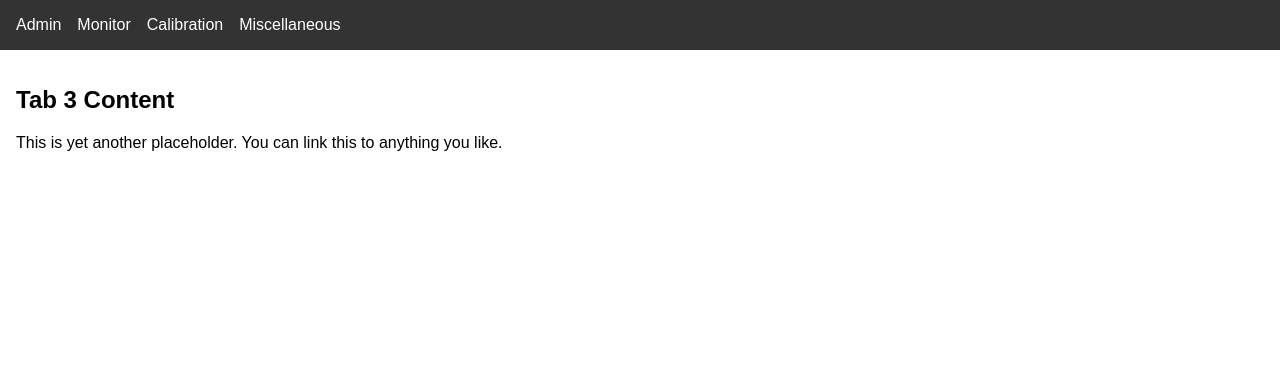
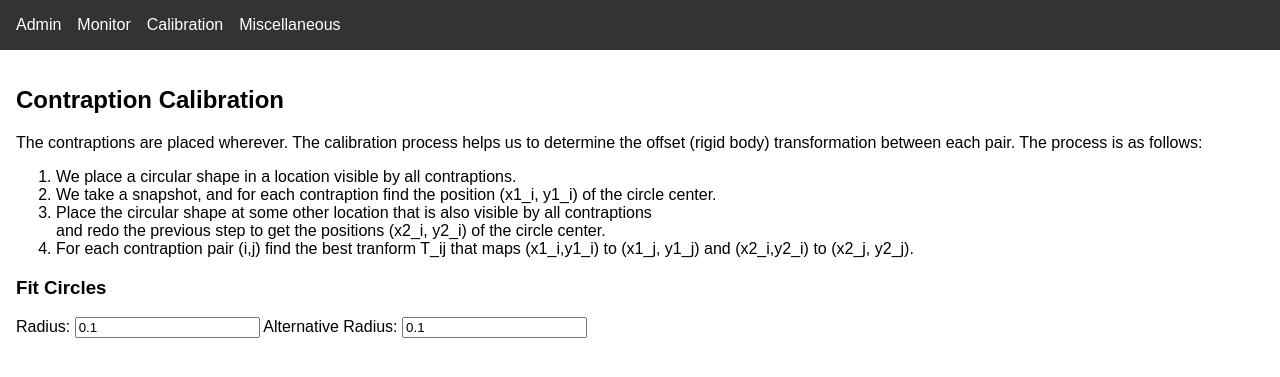
Before and after one commit to TAU-CGL/rplidar_recorder, a Django app: page / in a window 1280 px wide, after a click on "Calibration". Shown: the top 377 px of the page. Run offline with Django 5.2, Linux system fonts and the light colour scheme; data that the repository does not hold is empty.

Commit message:
Start the calibration page

```diff
--- /dev/null
+++ b/server/static/js/calibration.js
@@ -0,0 +1,60 @@
+async function fetch_recent_scans() {
+    let response = await fetch('/api/contraption/list');
+    let data = await response.json();
+    let devices = [];
+    data.forEach(dev => devices.push(dev.nickname));
+    devices.sort();
+
+    let result = {};
+
+    for(let i = 0; i < devices.length; i++) {
+        let device = devices[i];
+
+        // Fetch all timestamps and find out which was is most recent
+        let payload = new URLSearchParams({contraption_nickname: device}).toString();
+        let response = await fetch("/api/contraption/list/scans", {
+            method: "POST",
+            headers: {
+                "Content-Type": "application/x-www-form-urlencoded"
+            },
+            body: payload
+        });
+        let data = await response.json();
+        let timestamps = data.map(scan => new Object({ts: scan.timestamp, id: scan.id}));
+        timestamps.sort((a, b) => new Date(a.ts) - new Date(b.ts));
+        let lastTimestamp = timestamps[timestamps.length - 1];
+        console.log(lastTimestamp);
+
+        // Fetch the most recent timestamp's data
+        payload = new URLSearchParams({
+            contraption_nickname: device,
+            scan_id: lastTimestamp.id
+        }).toString();
+        response = await fetch("/api/contraption/get/scan", {
+            method: "POST",
+            headers: {
+                "Content-Type": "application/x-www-form-urlencoded"
+            },
+            body: payload
+        });
+        data = await response.json();
+        let ranges = data["ranges"];
+
+        // Convert ranges to points
+        let rawScan = JSON.parse(ranges.replaceAll("\'", "\"").replaceAll("inf", "-1"));
+        let points = [];
+        let N = rawScan.ranges.length;
+        for (let i = 0; i < N; i++) {
+            let theta = i / (N-1) * 2 * Math.PI;
+            let val = rawScan.ranges[i];
+            if (val < 0) continue;
+            let x = val * Math.cos(theta);
+            let y = val * Math.sin(theta);
+            points.push([x, y])
+        }
+
+        result[device] = points;
+    }
+
+    return result;
+}
--- a/server/templates/tabs/calibration.html
+++ b/server/templates/tabs/calibration.html
@@ -1,2 +1,27 @@
-<h2>Tab 3 Content</h2>
-<p>This is yet another placeholder. You can link this to anything you like.</p>
+<h2>Contraption Calibration</h2>
+<p>
+    The contraptions are placed wherever. The calibration process helps us to determine the offset (rigid body) transformation between each pair.
+    The process is as follows:
+    <ol>
+        <li>We place a circular shape in a location visible by all contraptions.</li>
+        <li>We take a snapshot, and for each contraption find the position (x1_i, y1_i) of the circle center.</li>
+        <li>
+            Place the circular shape at some other location that is also visible by all contraptions<br>
+            and redo the previous step to get the positions (x2_i, y2_i) of the circle center.
+        </li>
+        <li>For each contraption pair (i,j) find the best tranform T_ij that maps (x1_i,y1_i) to (x1_j, y1_j) and (x2_i,y2_i) to (x2_j, y2_j).</li>
+    </ol>
+</p>
+
+<h3>Fit Circles</h3>
+
+<!-- In a single line, have radius: [text input] alternativeRadius: [text input] -->
+<div class="form-inline">
+    <label for="radius">Radius:</label>
+    <input type="number" id="radius" name="radius" value="0.1" step="0.01" min="0.01">
+    <label for="alternativeRadius">Alternative Radius:</label>
+    <input type="number" id="alternativeRadius" name="alternativeRadius" value="0.1" step="0.01" min="0.01">
+</div>
+
+
+<script src="/static/js/calibration.js"></script>
```
